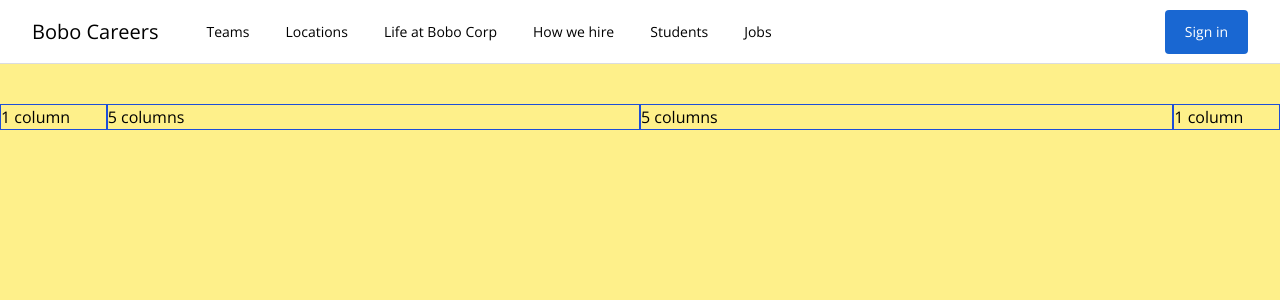
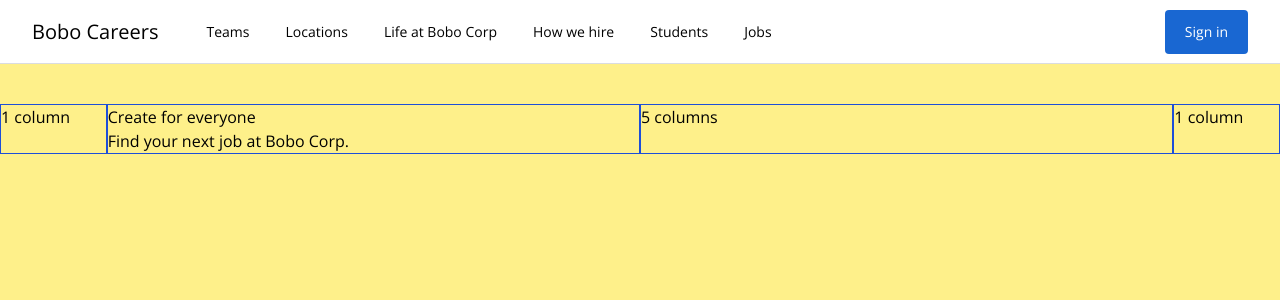
Before and after one commit to Yann-Baelden/job-search, a Vue app: page / in a window 1280 px wide. Shown: the top 300 px of the page. Built offline with nearby package versions, Linux system fonts and the light colour scheme.

Commit message:
changing the action verb in the headline

```diff
--- a/src/components/MainNav.vue
+++ b/src/components/MainNav.vue
@@ -71,7 +71,7 @@
         "h-16": !this.isLoggedIn,
         "h-32": this.isLoggedIn,
       };
-    }
+    },
   },
   methods: {
     loginUser() {
--- /dev/null
+++ b/src/components/TheHeadline.vue
@@ -0,0 +1,35 @@
+<template>
+  <section>
+    <h1>{{ action }} for everyone</h1>
+    <h2>Find your next job at Bobo Corp.</h2>
+  </section>
+</template>
+
+<script>
+export default {
+  name: "TheHeadline",
+  data() {
+    return {
+      action: "Build",
+      interval: null,
+    };
+  },
+  created() {
+    this.changeTitle();
+  },
+  beforeUnmount() {
+    clearInterval(this.interval);
+  },
+  methods: {
+    changeTitle() {
+      this.interval = setInterval(() => {
+        const actions = ["Build", "Create", "Design", "Code"];
+        const currentActionIndex = actions.indexOf(this.action);
+        const nextActionIndex = (currentActionIndex + 1) % 4;
+        const nextAction = actions[nextActionIndex];
+        this.action = nextAction;
+      }, 3000);
+    },
+  },
+};
+</script>
--- a/src/components/TheHero.vue
+++ b/src/components/TheHero.vue
@@ -7,7 +7,7 @@
         </div>
 
         <div class="col-span-5 col-start-2 border border-blue-700">
-          5 columns
+          <the-headline />
         </div>
 
         <div class="col-span-5 col-start-7 border border-blue-700">
@@ -23,7 +23,12 @@
 </template>
 
 <script>
+import TheHeadline from "@/components/TheHeadline.vue";
+
 export default {
   name: "TheHero",
+  components: {
+    TheHeadline,
+  },
 };
 </script>
```
